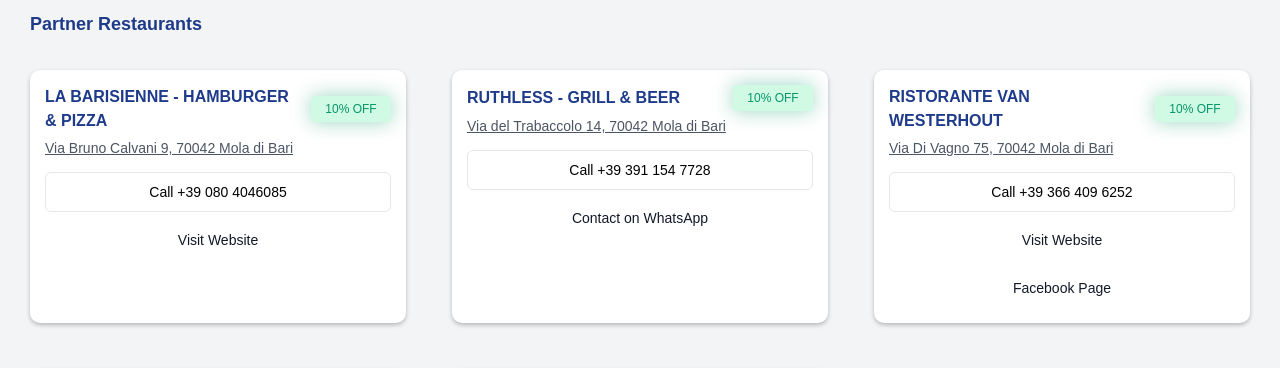
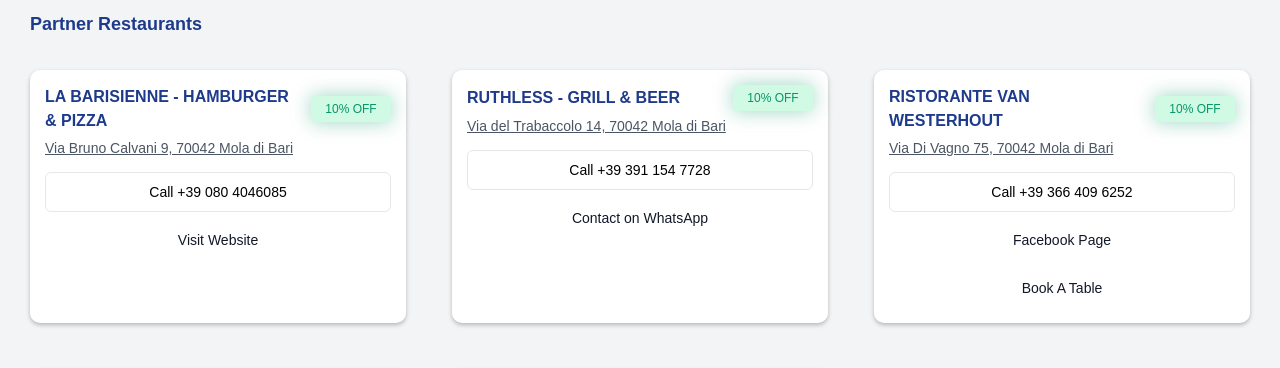
Before and after one commit to Mardar91/nva-webapp, a React (Create React App) app: page /restaurants in a window 1280 px wide. Shown: the part 176-544 px from the top of the page. Built offline with nearby package versions, Linux system fonts and the light colour scheme.

Commit message:
Update Restaurants.tsx

```diff
--- a/src/pages/Restaurants.tsx
+++ b/src/pages/Restaurants.tsx
@@ -20,8 +20,8 @@ const restaurants = [
     name: "RISTORANTE VAN WESTERHOUT",
     address: "Via Di Vagno 75, 70042 Mola di Bari",
     phone: "+39 366 409 6252",
-    website: "https://www.quandoo.it/place/ristorante-van-westerhout-103289",
     facebook: "https://www.facebook.com/ristorantevanwesterhout/",
+    book: "https://www.quandoo.it/place/ristorante-van-westerhout-103289",
   },
   {
     name: "PUGLIAINBOCCA - PIZZERIA & RESTAURANT",
@@ -107,6 +107,15 @@ const RestaurantScreen = () => {
                 Facebook Page
               </Button>
             )}
+            {restaurant.book && (
+              <Button
+                variant="link"
+                className="w-full mt-2"
+                onClick={() => Linking.openURL(restaurant.book)}
+              >
+                Book A Table
+              </Button>
+            )}
             {restaurant.deliveryCode && (
               <p className="mt-2 text-sm text-gray-500">
                 Delivery Code: {restaurant.deliveryCode}
```
